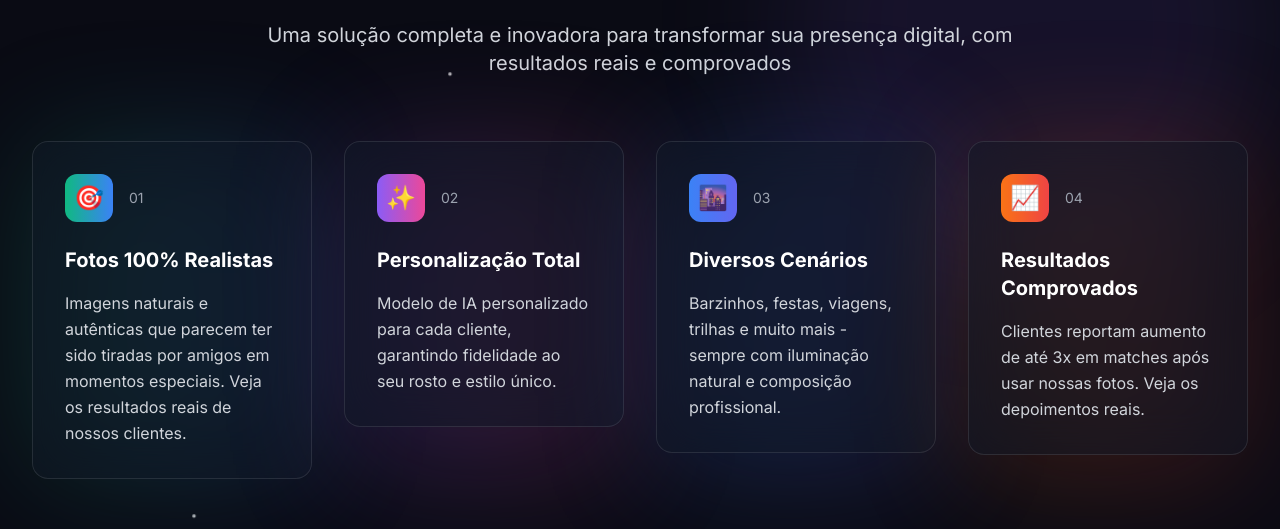
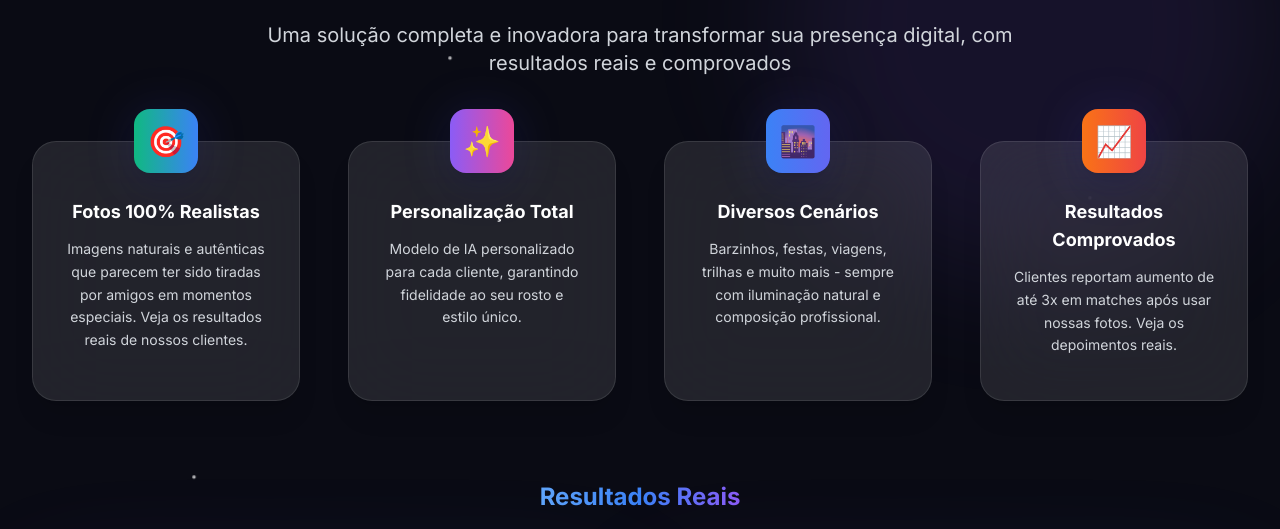
Before and after one commit to Aouza/matchepic, a Next.js app: page / in a window 1280 px wide. Shown: the part 1599-2128 px from the top of the page. Built offline with nearby package versions, Linux system fonts and the light colour scheme.

Commit message:
style: funcionalidades em grid 1x4 glassmorphism com ícone flutuante e hover premium

```diff
--- a/src/components/Features.tsx
+++ b/src/components/Features.tsx
@@ -30,17 +30,15 @@ const features = [
 ];
 
 const FeatureCard = ({ feature, index }: { feature: typeof features[0], index: number }) => (
-  <div className="relative group">
-    <div className={`absolute inset-0.5 bg-gradient-to-r ${feature.gradient} rounded-2xl blur-3xl opacity-20 group-hover:opacity-60 transition-opacity`}></div>
-    <div className="relative bg-gray-900/50 backdrop-blur-xl p-8 rounded-2xl border border-white/10 hover:border-white/20 transition-all duration-300 transform hover:-translate-y-1">
-      <div className="flex items-center gap-4 mb-6">
-        <div className={`w-12 h-12 rounded-xl bg-gradient-to-r ${feature.gradient} flex items-center justify-center text-2xl`}>
-          {feature.icon}
-        </div>
-        <div className="text-sm text-gray-400">0{index + 1}</div>
-      </div>
-      <h3 className="text-xl font-bold text-white mb-4">{feature.title}</h3>
-      <p className="text-gray-300 leading-relaxed">{feature.description}</p>
+  <div className="relative group flex flex-col items-center justify-start">
+    {/* Ícone flutuante fora da caixa */}
+    <div className={`absolute -top-8 left-1/2 -translate-x-1/2 z-10 w-16 h-16 rounded-2xl bg-gradient-to-r ${feature.gradient} flex items-center justify-center text-3xl shadow-xl group-hover:scale-110 group-hover:-translate-y-2 transition-all duration-300`} style={{ filter: 'drop-shadow(0 4px 24px rgba(80,80,255,0.15))' }}>
+      {feature.icon}
+    </div>
+    {/* Card glassmorphism */}
+    <div className="relative bg-white/10 backdrop-blur-2xl p-8 pt-14 rounded-3xl border border-white/10 shadow-xl flex-1 w-full min-h-[260px] flex flex-col items-center justify-start transition-all duration-300 group-hover:scale-105 group-hover:shadow-2xl group-hover:border-blue-400/40 group-hover:bg-blue-200/10">
+      <h3 className="text-lg font-bold text-white mb-3 text-center">{feature.title}</h3>
+      <p className="text-gray-300 text-sm text-center leading-relaxed">{feature.description}</p>
     </div>
   </div>
 );
@@ -81,7 +79,7 @@ const Features = () => {
           </p>
         </div>
 
-        <div className="grid grid-cols-1 md:grid-cols-2 lg:grid-cols-4 gap-8 mb-16">
+        <div className="grid grid-cols-1 md:grid-cols-2 lg:grid-cols-4 gap-12 mb-16">
           {features.map((feature, index) => (
             <FeatureCard key={index} feature={feature} index={index} />
           ))}
```
